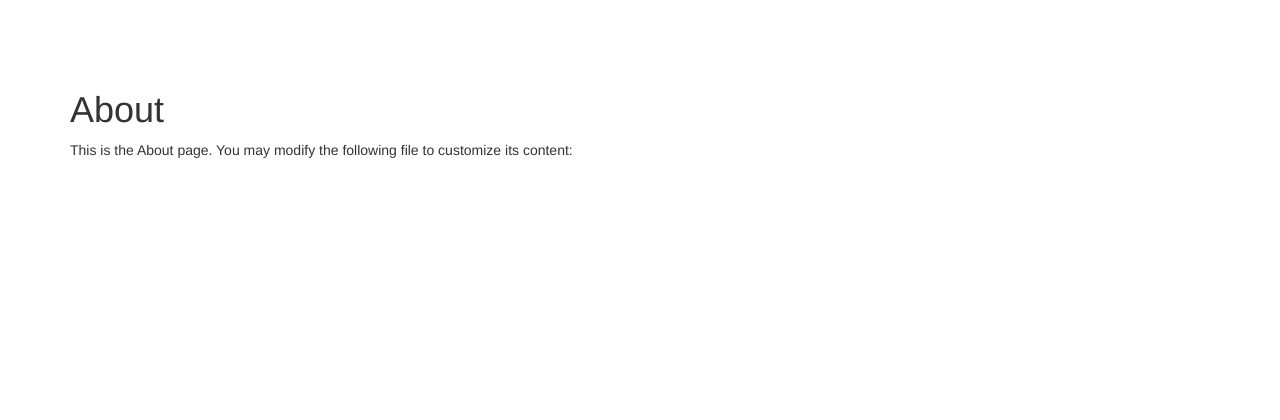
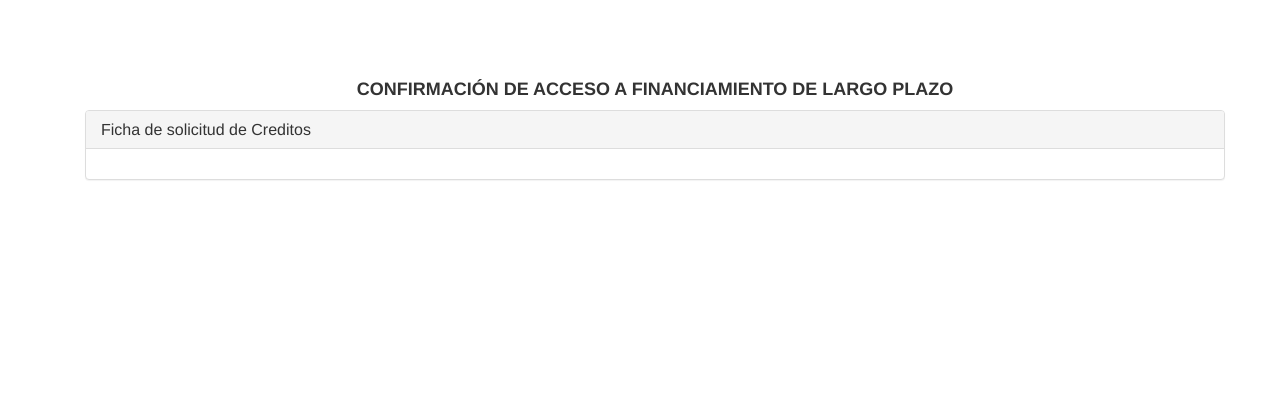
Before and after one commit to yuryeuceda/yii2-rap-pf, a Yii app: template views/site/confirmacionAccesoFinanciamiento.php in a window 1280 px wide. Shown: the top 420 px of the page. Run offline with PHP 8.4 and a stand-in for Yii, Linux system fonts and the light colour scheme; the template is opened without the code that fills it, so the values that code supplies are empty; some libraries are stand-ins or nearby versions.

Commit message:
cambio en vista

```diff
--- a/views/site/confirmacionAccesoFinanciamiento.php
+++ b/views/site/confirmacionAccesoFinanciamiento.php
@@ -4,14 +4,23 @@
 
 use yii\helpers\Html;
 
-$this->title = 'About';
-$this->params['breadcrumbs'][] = $this->title;
+$this->title = 'CONFIRMACIÓN DE ACCESO A FINANCIAMIENTO DE LARGO PLAZO';
+
 ?>
-<div class="site-about">
-    <h1><?= Html::encode($this->title) ?></h1>
 
-    <p>
-        This is the About page. You may modify the following file to customize its content:
-    </p>
 
+
+<div class="container">
+    <header style="margin:auto;">
+        <h4 class="text-center"><B><?= Html::encode($this->title) ?></B></h4>
+    </header>
+
+
+    <div class="panel panel-default" style="margin-bottom: 10px;">
+
+        <div class="panel-heading">
+            <h3 class="panel-title">Ficha de solicitud de Creditos</h3>
+        </div>
+        <div class="panel-body"></div>
+    </div>
 </div>
```
